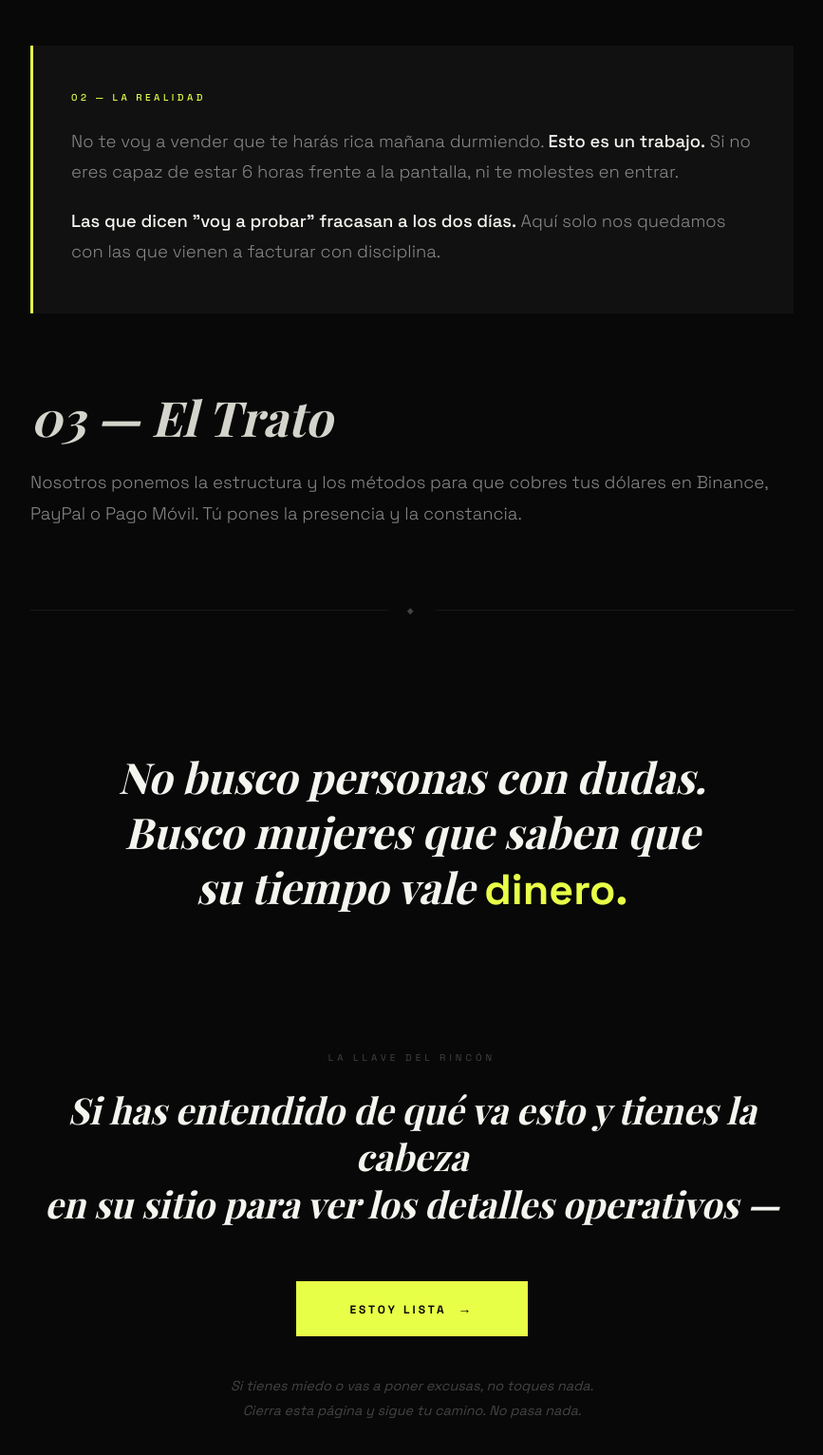
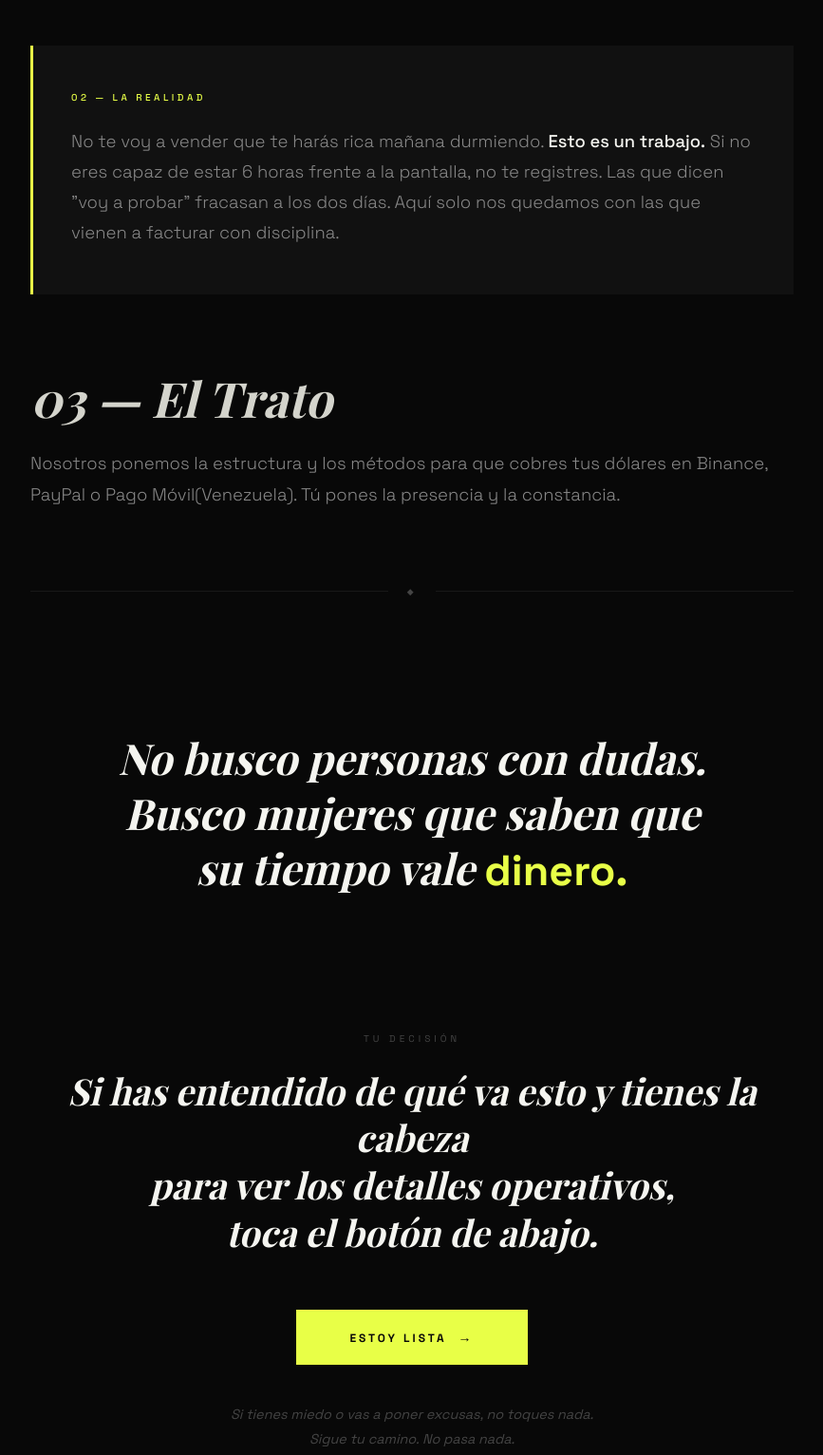
Before and after one commit to terminator27567/Soberan-aDigital, a plain HTML site: page index.html in a window 1280 px wide. Shown: the part 1460-2992 px from the top of the page at 95% size, without its empty margins (206-1073 px from the left). Drawn offline with nearby package versions, Linux system fonts and the light colour scheme; a web font is replaced by a local one.

Commit message:
Update index.html

```diff
--- a/index.html
+++ b/index.html
@@ -500,19 +500,18 @@ footer{
 
   <div class="advertencia">
     <p class="advertencia-label">01 — El Negocio</p>
-    <p class="texto-cuerpo">Esto es entretenimiento para adultos. Los hombres pagan por verte o hablar contigo. Van a estar solos y van a estar excitados. <strong>Tú eres la dueña de la puerta:</strong> las reglas las pones tú, pero el peaje lo pagan ellos.</p>
+    <p class="texto-cuerpo">Esto es entretenimiento para adultos. Los hombres pagan por verte o hablar contigo. Van a estar solos, van a estar excitados, y <strong>tú decides hasta dónde.</strong> Eres la dueña de la puerta: el peaje lo pagan ellos, las reglas las pones tú.</p>
     <p class="texto-cuerpo">Si esto te asusta o te parece mal, sal de aquí ahora. No estamos para perder el tiempo.</p>
   </div>
 
   <div class="filtro">
     <p class="filtro-label">02 — La Realidad</p>
-    <p class="texto-cuerpo">No te voy a vender que te harás rica mañana durmiendo. <strong>Esto es un trabajo.</strong> Si no eres capaz de estar 6 horas frente a la pantalla, ni te molestes en entrar.</p>
-    <p class="texto-cuerpo"><strong>Las que dicen "voy a probar" fracasan a los dos días.</strong> Aquí solo nos quedamos con las que vienen a facturar con disciplina.</p>
+    <p class="texto-cuerpo">No te voy a vender que te harás rica mañana durmiendo. <strong>Esto es un trabajo.</strong> Si no eres capaz de estar 6 horas frente a la pantalla, no te registres. Las que dicen "voy a probar" fracasan a los dos días. Aquí solo nos quedamos con las que vienen a facturar con disciplina.</p>
   </div>
 
   <div class="bloque">
     <p class="frase-grande em" style="font-family:'Playfair Display',serif;font-style:italic;font-weight:400;color:var(--texto)">03 — El Trato</p>
-    <p class="texto-cuerpo">Nosotros ponemos la estructura y los métodos para que cobres tus dólares en Binance, PayPal o Pago Móvil. Tú pones la presencia y la constancia.</p>
+    <p class="texto-cuerpo">Nosotros ponemos la estructura y los métodos para que cobres tus dólares en Binance, PayPal o Pago Móvil(Venezuela). Tú pones la presencia y la constancia.</p>
   </div>
 
   <div class="sep"><span class="sep-txt">◆</span></div>
@@ -525,12 +524,12 @@ footer{
   </div>
 
   <div class="cta-section">
-    <p class="cta-pre">La llave del rincón</p>
-    <p class="cta-pregunta">Si has entendido de qué va esto y tienes la cabeza<br>en su sitio para ver los detalles operativos —</p>
+    <p class="cta-pre">Tu decisión</p>
+    <p class="cta-pregunta">Si has entendido de qué va esto y tienes la cabeza<br>para ver los detalles operativos,<br>toca el botón de abajo.</p>
     <a href="trabajo.html" class="btn"><span>Estoy lista</span></a>
     <p class="cta-out">
       Si tienes miedo o vas a poner excusas, no toques nada.<br>
-      Cierra esta página y sigue tu camino. No pasa nada.
+      Sigue tu camino. No pasa nada.
     </p>
   </div>
 
```
